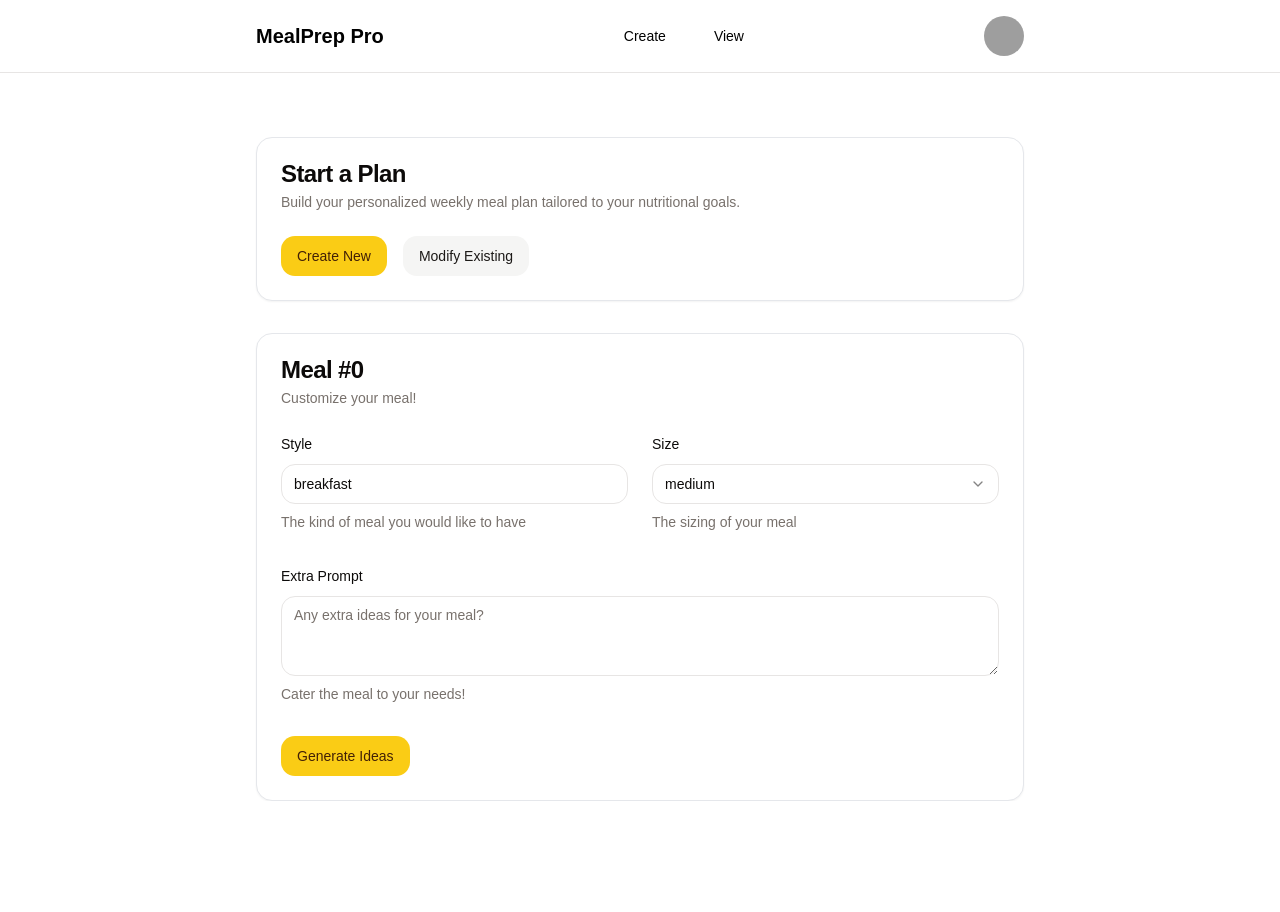
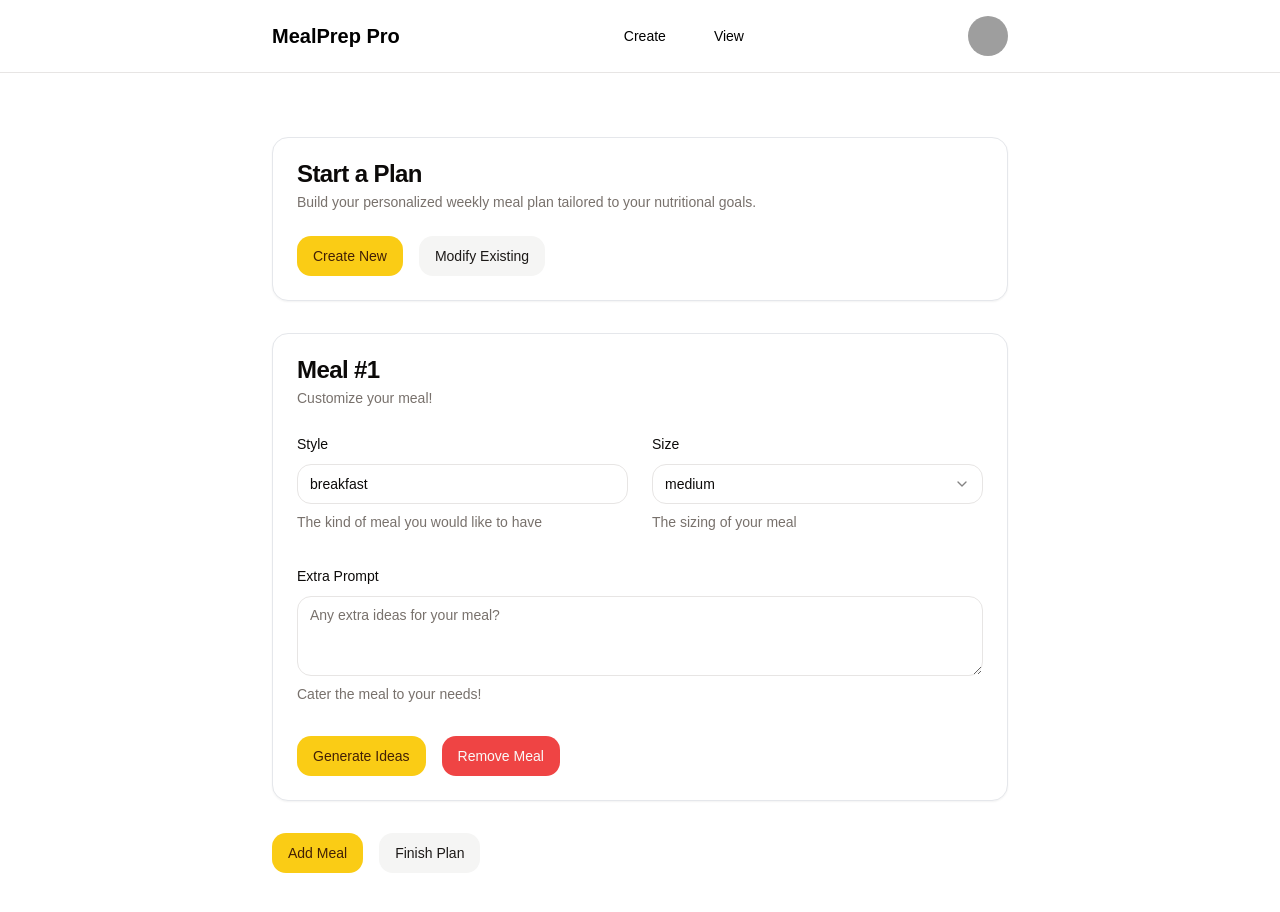
Before and after one commit to sam55silver/meal-prep, a React (Vite) app in the folder client/: page / in a window 1280 px wide. Both pictures are taken after a click on the button "Create New". Shown: the top 912 px of the page. Before the commit the page ends 801 px from the top, so only its background shows below. Built offline with nearby package versions, Linux system fonts and the light colour scheme; grey boxes are pictures that could not be loaded.

Commit message:
Add padding

```diff
--- a/client/package.json
+++ b/client/package.json
@@ -22,6 +22,7 @@
     "react": "^18.3.1",
     "react-dom": "^18.3.1",
     "react-hook-form": "^7.53.2",
+    "swr": "^2.2.5",
     "tailwind-merge": "^2.5.4",
     "tailwindcss-animate": "^1.0.7",
     "unplugin-fonts": "^1.1.1",
--- a/client/src/app.tsx
+++ b/client/src/app.tsx
@@ -1,4 +1,4 @@
-import { useState } from 'react';
+import { useState, useEffect } from 'react';
 
 import { User } from 'lucide-react';
 import { Avatar, AvatarFallback, AvatarImage } from '@/components/ui/avatar';
@@ -19,16 +19,23 @@ interface MealData {
   defaultStyle: string;
   defaultSize: MealSize;
   formData: any;
+  id: number;
 }
 
 function App() {
   const [meals, setMeals] = useState<MealData[]>([]);
+  const [totalMeals, setTotalMeals] = useState(0);
 
-  const createNewMeal = (defaultStyle: string, defaultSize: MealSize) => {
+  const createNewMeal = (
+    defaultStyle: string,
+    defaultSize: MealSize,
+    mealId: number
+  ) => {
     const meal: MealData = {
       defaultStyle,
       defaultSize,
       formData: null,
+      id: mealId,
     };
     setMeals([...meals, meal]);
   };
@@ -36,13 +43,35 @@ function App() {
   const startNewMeal = () => {
     console.log('new meal');
     setMeals([]);
-    createNewMeal('breakfast', MealSize.Medium);
+    setTotalMeals(0);
+    createNewMeal('breakfast', MealSize.Medium, 0);
   };
+
+  const addNewMeal = () => {
+    switch (meals.length) {
+      case 1:
+        createNewMeal('lunch', MealSize.Large, totalMeals + 1);
+        break;
+      case 3:
+        createNewMeal('dinner', MealSize.Large, totalMeals + 1);
+        break;
+      default:
+        createNewMeal('snack', MealSize.Small, totalMeals + 1);
+        break;
+    }
+    setTotalMeals(totalMeals + 1);
+  };
+
+  const removeMealCallback = (id: number) => {
+    setMeals(meals.filter((meal) => meal.id !== id));
+  };
+
+  useEffect(() => console.log(meals), [meals]);
 
   return (
     <div className="font-geist">
-      <header className="mb-16">
-        <div className="py-4 flex justify-between items-center container mx-auto">
+      <header>
+        <div className="py-4 flex justify-between items-center container mx-auto px-4">
           <h2 className="text-xl font-bold">MealPrep Pro</h2>
           <nav className="space-x-4">
             <Button variant="ghost">Create</Button>
@@ -57,7 +86,7 @@ function App() {
         </div>
         <Separator />
       </header>
-      <main className="container mx-auto space-y-8">
+      <main className="container mx-auto space-y-8 my-16 px-4">
         <Card>
           <CardHeader>
             <CardTitle>Start a Plan</CardTitle>
@@ -78,9 +107,19 @@ function App() {
             defaultSize={meal.defaultSize}
             defaultStyle={meal.defaultStyle}
             mealNumber={i}
-            key={i}
+            mealId={meal.id}
+            key={meal.id}
+            removeMealCallback={removeMealCallback}
           />
         ))}
+        {meals.length != 0 ? (
+          <div className="space-x-4">
+            <Button onClick={addNewMeal}>Add Meal</Button>
+            <Button variant="secondary">Finish Plan</Button>
+          </div>
+        ) : (
+          <></>
+        )}
       </main>
     </div>
   );
--- a/client/src/components/app/mealCreation.tsx
+++ b/client/src/components/app/mealCreation.tsx
@@ -6,6 +6,7 @@ import {
   Card,
   CardContent,
   CardDescription,
+  CardFooter,
   CardHeader,
   CardTitle,
 } from '@/components/ui/card';
@@ -30,15 +31,39 @@ import {
 } from '@/components/ui/select';
 import { Textarea } from '@/components/ui/textarea';
 
-import { MealSize, MealInput, MealInputType } from '@/lib/data';
+import { MealSize, MealInput, MealInputType, Ideas } from '@/lib/data';
+import { useState } from 'react';
+import MealIdeas from './mealIdeas';
 
 interface MealProps {
   mealNumber: number;
   defaultStyle: string;
   defaultSize: MealSize;
+  removeMealCallback: Function;
+  mealId: number;
 }
 
+const fetchIdeas = async (input: MealInputType) => {
+  try {
+    const res = await fetch('http://localhost:8000/generate_ideas', {
+      method: 'POST',
+      headers: { 'content-type': 'application/json' },
+      body: JSON.stringify(input),
+    });
+    const data = await res.json();
+    data['selected'] = 0;
+    return [data, false];
+  } catch (err) {
+    console.error('Error fetching meal ideas', err);
+    return [null, true];
+  }
+};
+
 export default function Meal(props: MealProps) {
+  const [data, setData] = useState<Ideas | null>(null);
+  const [isLoading, setIsLoading] = useState(false);
+  const [isError, setIsError] = useState(false);
+
   const form = useForm<MealInputType>({
     resolver: zodResolver(MealInput),
     defaultValues: {
@@ -49,18 +74,35 @@ export default function Meal(props: MealProps) {
   });
 
   const onSubmit = async (values: MealInputType) => {
-    console.log('Submitting meal ideas with:', values);
+    setIsLoading(true);
+    const [data, isError] = await fetchIdeas(values);
+    setData(data);
+    setIsError(isError);
+    setIsLoading(false);
+  };
+
+  const setSelected = (id: number) => {
+    if (data == null) return;
+    setData({ ideas: data.ideas, selected: id });
+  };
+
+  const removeMeal = () => {
+    props.removeMealCallback(props.mealId);
   };
 
   return (
     <Card>
       <CardHeader>
-        <CardTitle>Meal #{props.mealNumber}</CardTitle>
+        <CardTitle>Meal #{props.mealNumber + 1}</CardTitle>
         <CardDescription>Customize your meal!</CardDescription>
       </CardHeader>
       <CardContent>
         <Form {...form}>
-          <form onSubmit={form.handleSubmit(onSubmit)} className="space-y-8">
+          <form
+            id="foodForm"
+            onSubmit={form.handleSubmit(onSubmit)}
+            className="space-y-8"
+          >
             <div className="grid grid-cols-2 gap-6">
               <FormField
                 control={form.control}
@@ -129,7 +171,21 @@ export default function Meal(props: MealProps) {
                 </FormItem>
               )}
             />
-            <Button type="submit">Generate Ideas</Button>
+            <div>
+              {isLoading && <p>Loading...</p>}
+              {isError && <p>Error!</p>}
+              {!isError && !isLoading && data && (
+                <MealIdeas data={data} selectCallback={setSelected} />
+              )}
+            </div>
+            <div className="space-x-4">
+              <Button type="submit">
+                {data == null ? 'Generate Ideas' : 'Refresh Ideas'}
+              </Button>
+              <Button type="button" onClick={removeMeal} variant="destructive">
+                Remove Meal
+              </Button>
+            </div>
           </form>
         </Form>
       </CardContent>
--- /dev/null
+++ b/client/src/components/app/mealIdeas.tsx
@@ -0,0 +1,37 @@
+import { Ideas, MealIdea } from '@/lib/data';
+import { Card, CardContent, CardHeader } from '../ui/card';
+import { Button } from '../ui/button';
+
+export default function MealIdeas(props: {
+  data: Ideas;
+  selectCallback: Function;
+}) {
+  return (
+    <div className="space-y-8 mt-8">
+      {props.data.ideas.map((idea: MealIdea, i: number) => {
+        const selected = props.data.selected == i;
+        return (
+          <Card
+            key={i}
+            className={selected ? 'border-primary-foreground border-2' : ''}
+          >
+            <CardHeader>
+              <h2 className="text-lg font-semibold">{idea.name}</h2>
+            </CardHeader>
+            <CardContent className="flex flex-col">
+              <p className="text-muted-foreground">{idea.description}</p>
+              <Button
+                variant={selected ? 'secondary' : 'default'}
+                className="ml-auto mt-4"
+                disabled={selected}
+                onClick={() => props.selectCallback(i)}
+              >
+                Select
+              </Button>
+            </CardContent>
+          </Card>
+        );
+      })}
+    </div>
+  );
+}
--- a/client/src/lib/utils.ts
+++ b/client/src/lib/utils.ts
@@ -4,3 +4,13 @@ import { twMerge } from 'tailwind-merge';
 export function cn(...inputs: ClassValue[]) {
   return twMerge(clsx(inputs));
 }
+
+export const fetcher = (...args: [RequestInfo, RequestInit?]) =>
+  fetch(...args).then((res) => res.json());
+
+export const sendRequest = (url: any, input: any) =>
+  fetch(url, {
+    method: 'POST',
+    body: JSON.stringify(input),
+    headers: { 'content-type': 'application/json' },
+  }).then((res) => res.json());
```
Also changed, not shown: client/src/lib/data.ts (+10 -0 lines), 2 other files (tests, documents, lock files or other folders).
